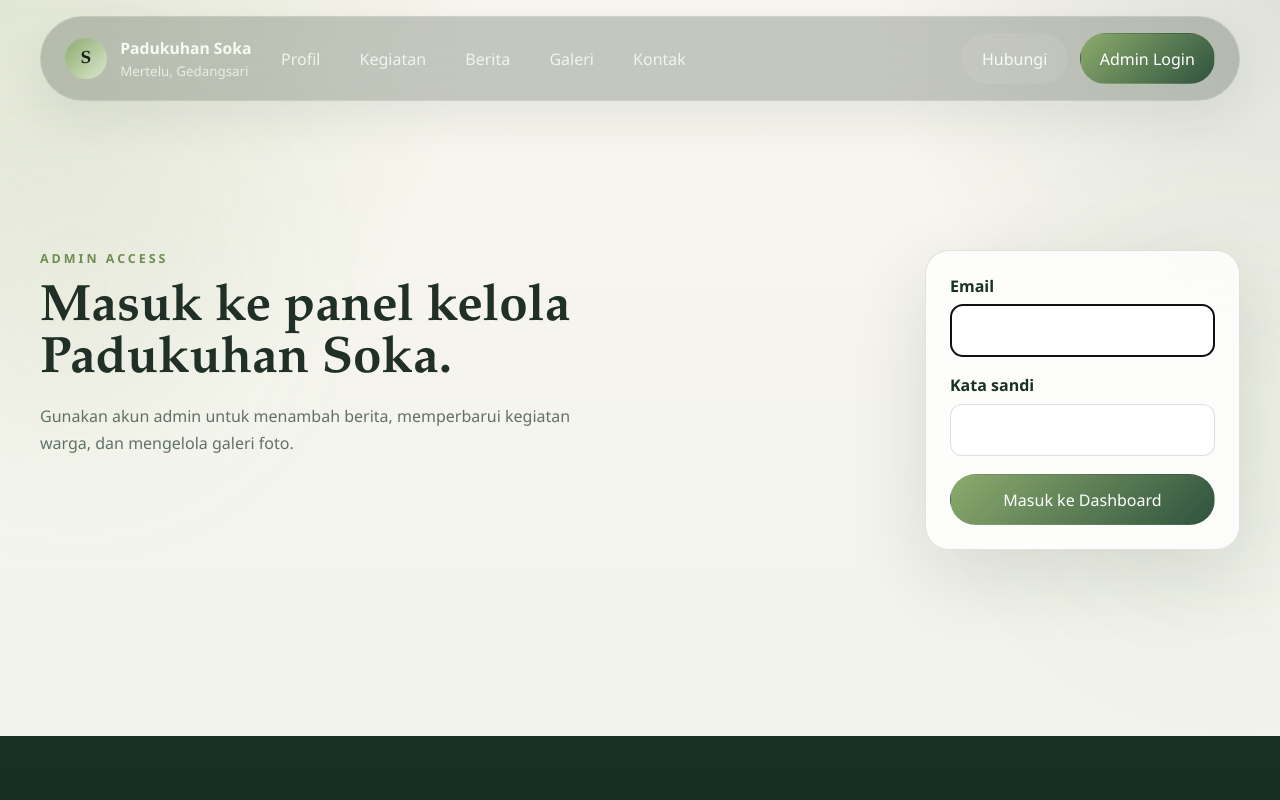
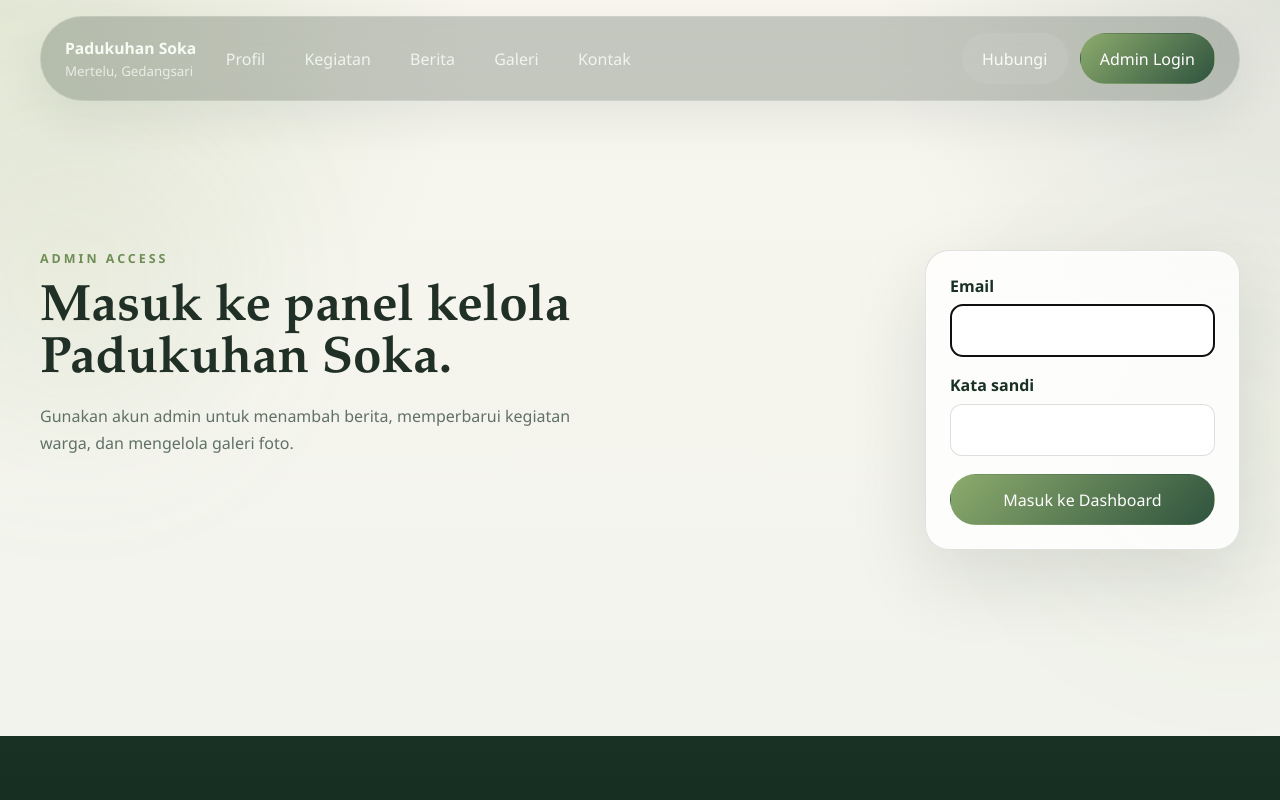
Before and after one commit to Napoleonitic/Padukuhan-Soka-Website, a Next.js app: page /admin/login in a window 1280 px wide. Shown: the top 800 px of the page. Built offline with nearby package versions, Linux system fonts and the light colour scheme; no server answers.

Commit message:
Perbaikan Page Pengguna

```diff
--- a/src/components/SiteHeader.jsx
+++ b/src/components/SiteHeader.jsx
@@ -39,7 +39,7 @@ export function SiteHeader({ isAdminAuthenticated = false }) {
           className={`nav-shell${isMenuOpen ? " is-open" : ""}`}
         >
           <a className="brand" href="/" onClick={closeMenu}>
-            <span className="brand-mark">S</span>
+            {isAdminAuthenticated ? <span className="brand-mark">S</span> : null}
             <span className="brand-copy">
               <strong>Padukuhan Soka</strong>
               <small>Mertelu, Gedangsari</small>
```
